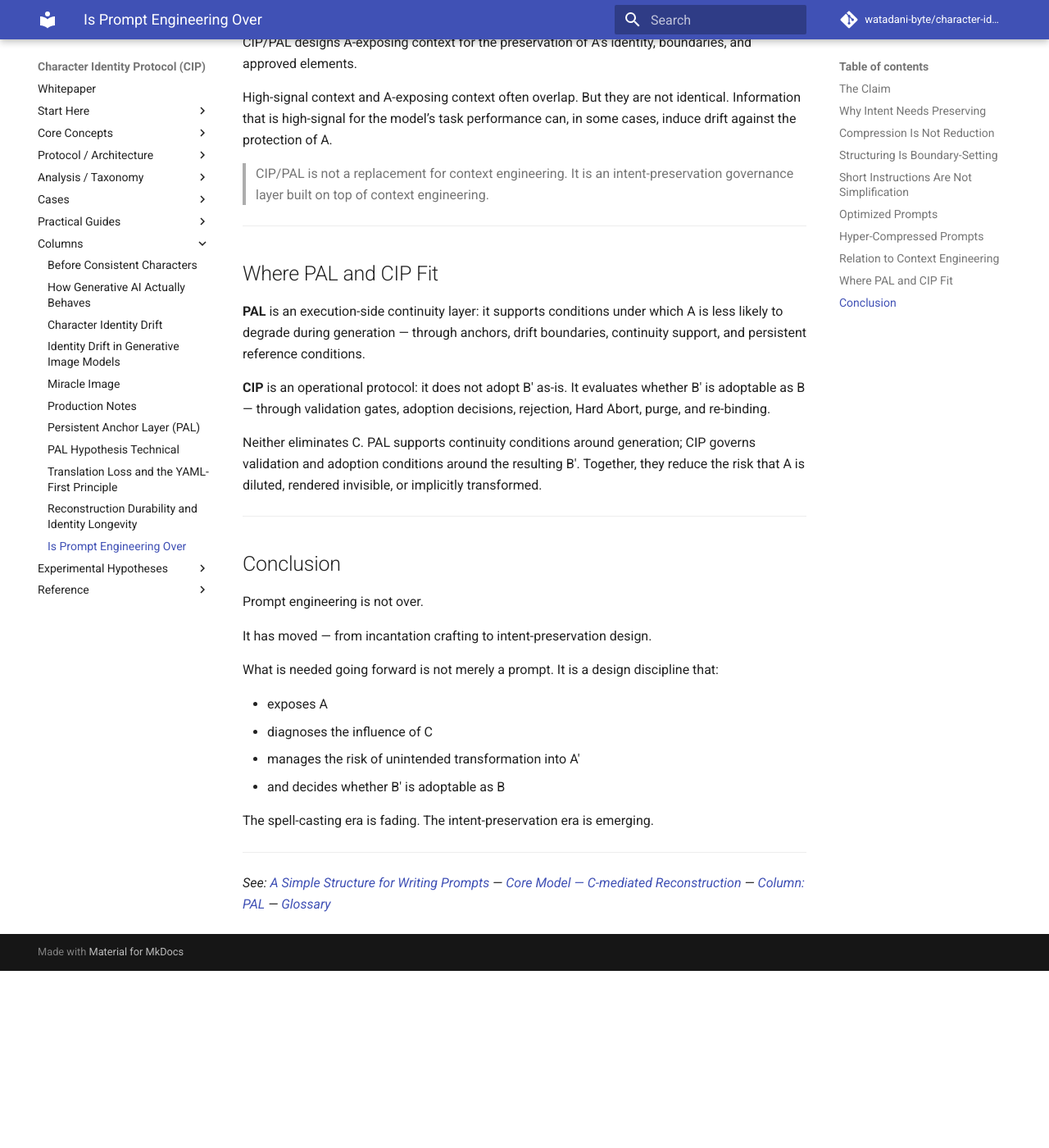
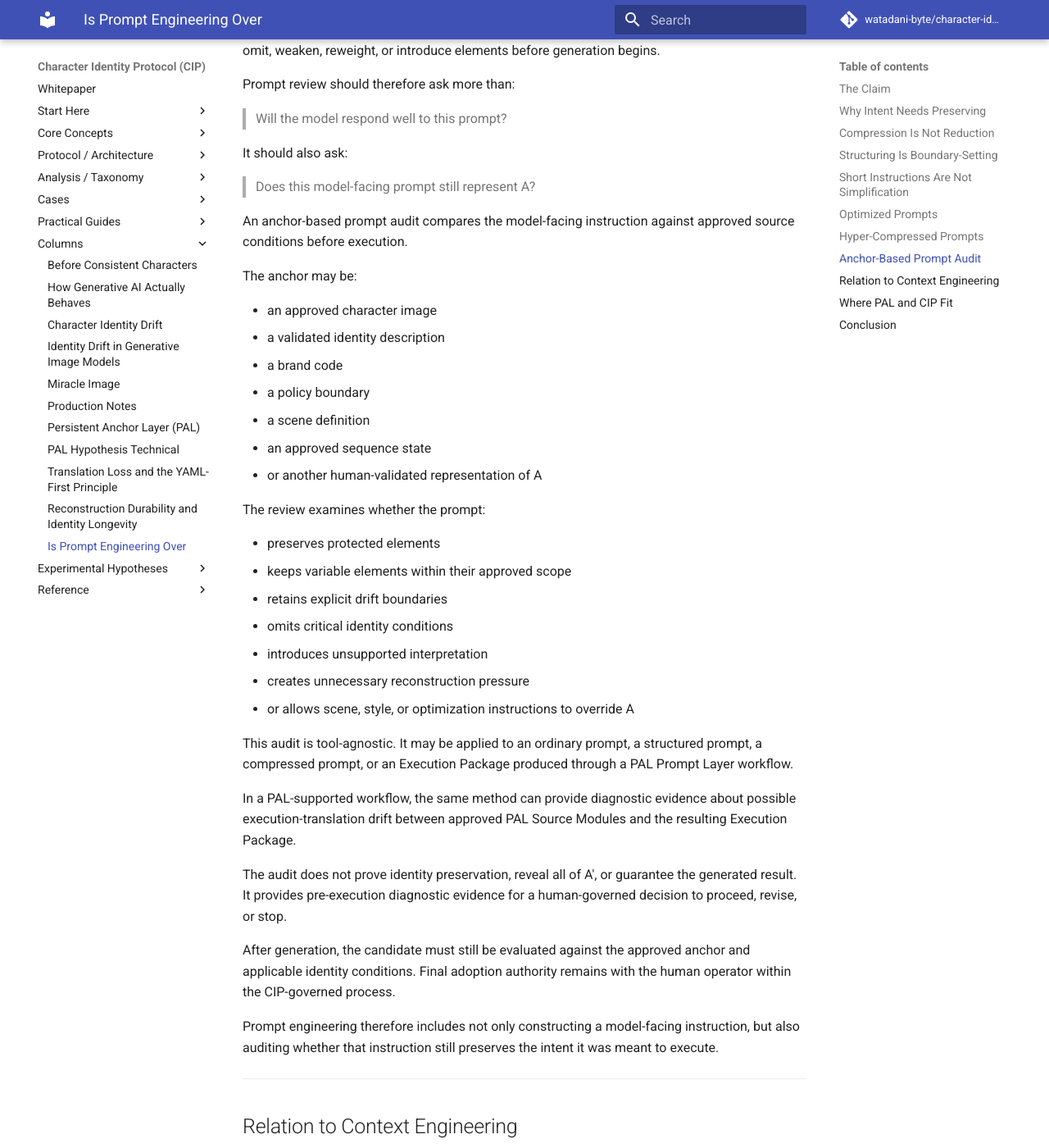
Before and after one commit to watadani-byte/character-identity-protocol, an MkDocs documentation site: the page built from docs/prompt-engineering-as-intent-preservation.md, in a window 1280 px wide and 1400 px high, scrolled down 2972 px. Shown: the whole window at 82% size. Built offline with MkDocs 1.6.1 and Material for MkDocs 9.7.7, drawn with Linux system fonts in a browser that asks for light colours; comment, search, counter and statistics services are not loaded; before the commit the page ends 4156 px from its top, so only the background shows below that; some of the changed text lies outside the part shown.

Commit message:
prompt-engineering-as-intent-preservation.md を更新

```diff
--- a/docs/prompt-engineering-as-intent-preservation.md
+++ b/docs/prompt-engineering-as-intent-preservation.md
@@ -101,6 +101,54 @@ The goal is to raise the preservation density of A — the proportion of the pro
 
 -----
 
+## Anchor-Based Prompt Audit
+
+An optimized or hyper-compressed prompt should not be assumed to preserve A merely because it is clear, concise, or model-compatible.
+
+The model-facing prompt is itself a transformed representation of the approved intent. Selection, compression, restructuring, prioritization, and integration may preserve A — but they may also omit, weaken, reweight, or introduce elements before generation begins.
+
+Prompt review should therefore ask more than:
+
+> Will the model respond well to this prompt?
+
+It should also ask:
+
+> Does this model-facing prompt still represent A?
+
+An anchor-based prompt audit compares the model-facing instruction against approved source conditions before execution.
+
+The anchor may be:
+
+- an approved character image
+- a validated identity description
+- a brand code
+- a policy boundary
+- a scene definition
+- an approved sequence state
+- or another human-validated representation of A
+
+The review examines whether the prompt:
+
+- preserves protected elements
+- keeps variable elements within their approved scope
+- retains explicit drift boundaries
+- omits critical identity conditions
+- introduces unsupported interpretation
+- creates unnecessary reconstruction pressure
+- or allows scene, style, or optimization instructions to override A
+
+This audit is tool-agnostic. It may be applied to an ordinary prompt, a structured prompt, a compressed prompt, or an Execution Package produced through a PAL Prompt Layer workflow.
+
+In a PAL-supported workflow, the same method can provide diagnostic evidence about possible execution-translation drift between approved PAL Source Modules and the resulting Execution Package.
+
+The audit does not prove identity preservation, reveal all of A′, or guarantee the generated result. It provides pre-execution diagnostic evidence for a human-governed decision to proceed, revise, or stop.
+
+After generation, the candidate must still be evaluated against the approved anchor and applicable identity conditions. Final adoption authority remains with the human operator within the CIP-governed process.
+
+Prompt engineering therefore includes not only constructing a model-facing instruction, but also auditing whether that instruction still preserves the intent it was meant to execute.
+
+-----
+
 ## Relation to Context Engineering
 
 This framing overlaps with context engineering and compaction as discussed in the broader ecosystem — but it is not the same thing.
@@ -118,11 +166,15 @@ High-signal context and A-exposing context often overlap. But they are not ident
 
 ## Where PAL and CIP Fit
 
-**PAL** is an execution-side continuity layer: it supports conditions under which A is less likely to degrade during generation — through anchors, drift boundaries, continuity support, and persistent reference conditions.
+PAL supports continuity, persistence, and anchor availability. It helps preserve approved source conditions and reference states across generative workflows.
 
-**CIP** is an operational protocol: it does not adopt B′ as-is. It evaluates whether B′ is adoptable as B — through validation gates, adoption decisions, rejection, Hard Abort, purge, and re-binding.
+Experimental extensions such as the PAL Prompt Layer may translate approved PAL Source Modules into task-specific model-facing structures or Execution Packages. Because this translation may itself transform A, the resulting instruction should be reviewed for possible execution-translation drift before generation.
 
-Neither eliminates C. PAL supports continuity conditions around generation; CIP governs validation and adoption conditions around the resulting B′. Together, they reduce the risk that A is diluted, rendered invisible, or implicitly transformed.
+CIP does not directly control C, A′, or the generative model. It governs validation, rejection, purge, re-binding, re-convergence, and adoption around C-mediated transformation.
+
+Neither PAL nor CIP eliminates C. PAL supports the availability and continuity of approved reference conditions. CIP governs the workflow through which generated candidates and available diagnostic evidence are evaluated, rejected, recovered, or adopted.
+
+The human operator retains final adoption authority within the CIP-governed process.
 
 -----
 
```
